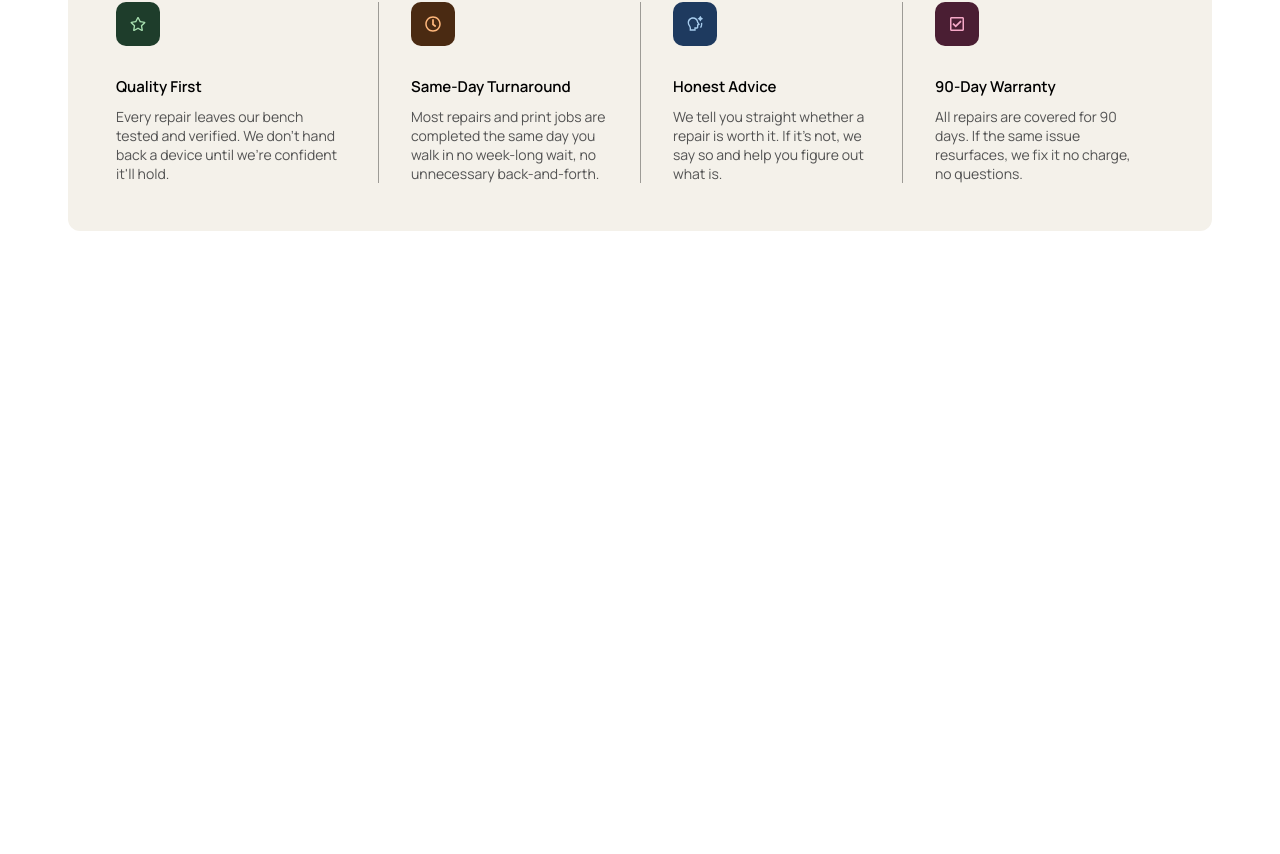
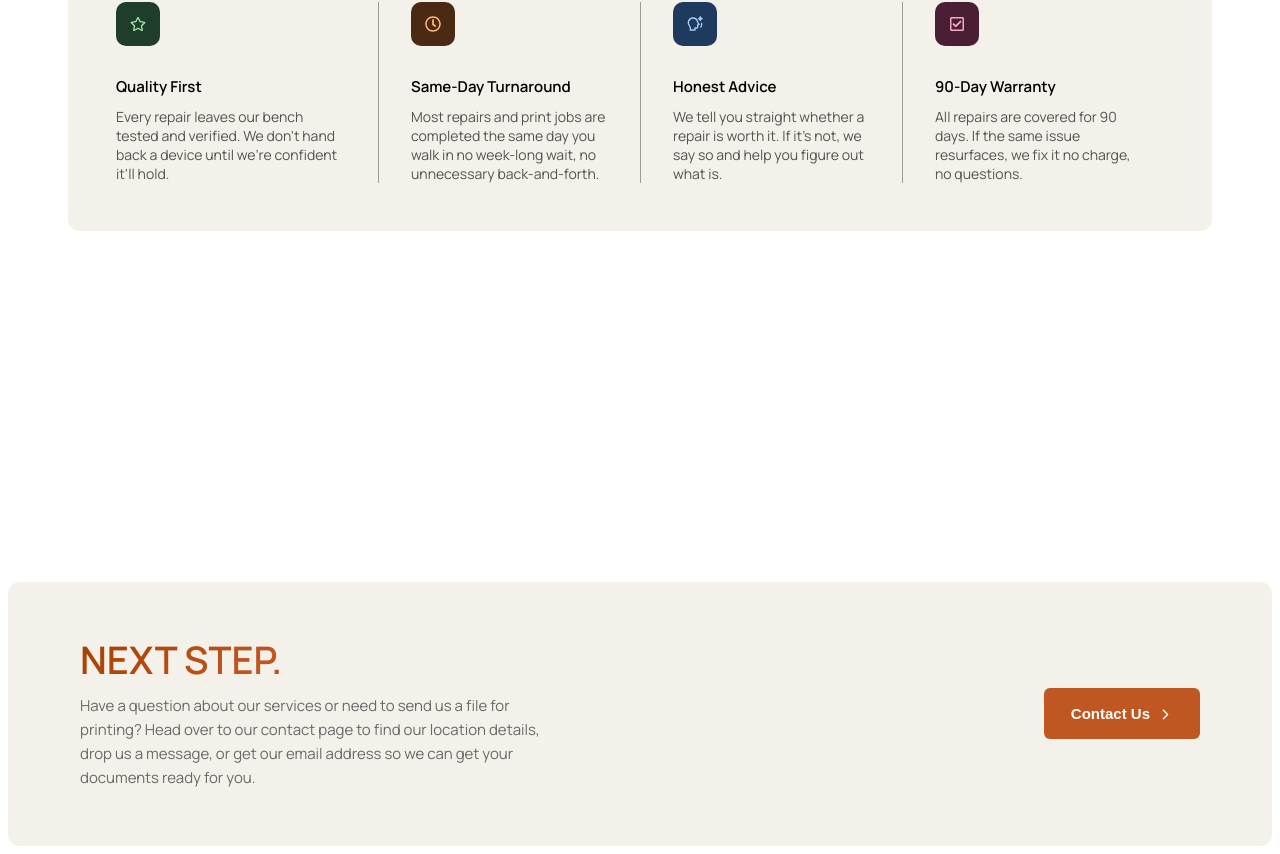
Before and after one commit to Ashton607/pctrio, a React (Vite) app: page /about in a window 1280 px wide. Shown: the part 1026-1880 px from the top of the page. Before the commit the page ends 1616 px from the top, so only its background shows below. Built offline with nearby package versions, Linux system fonts and the light colour scheme.

Commit message:
Added: ourwork jsx and css files

```diff
--- a/src/components/about/About.css
+++ b/src/components/about/About.css
@@ -108,7 +108,6 @@
   width: 100%;
   padding: 48px;
   box-sizing: border-box;
-  margin-bottom: 50px;
   border-radius: 12px;
   background-color: #F4F1EA;
 }
@@ -161,14 +160,85 @@
   color: #535353;
 }
 .about-work-cards-item:nth-of-type(1):hover .about-work-cards-icon{
-  transform: translateY(-14px);
+  transform: translateY(-20px);
 }
 .about-work-cards-item:nth-of-type(2):hover .about-work-cards-icon{
-  transform: translateY(-14px);
+  transform: translateY(-20px);
 }
 .about-work-cards-item:nth-of-type(3):hover .about-work-cards-icon{
-  transform: translateY(-14px);
+  transform: translateY(-20px);
 }
 .about-work-cards-item:nth-of-type(4):hover .about-work-cards-icon{
-  transform: translateY(-14px);
+  transform: translateY(-20px);
 }
+
+/*Call to Action*/
+.our-work-cta {
+  display: flex;
+  align-items: center;
+  justify-content: space-between;
+  gap: 40px;
+  width: 100%;
+  background-color: #F4F1EA;
+  padding: 56px 72px;
+  box-sizing: border-box;
+  border-radius: 12px;
+}
+
+.cta-text {
+  display: flex;
+  flex-direction: column;
+  gap: 12px;
+  max-width: 480px;
+}
+
+.cta-title {
+  font-optical-sizing: auto;
+  font-weight: 600;
+  font-size: clamp(28px, 3vw, 38px);
+  line-height: 1.15;
+  background: linear-gradient(135deg, #a74000 0%, #C05621 40%, #7A3313 100%);
+  -webkit-background-clip: text;
+  -webkit-text-fill-color: transparent;
+  background-clip: text;
+  margin: 0;
+  text-transform: uppercase;
+}
+
+.cta-subtitle {
+  font-size: 15px;
+  line-height: 1.6;
+  color: #696969;
+  margin: 0;
+}
+
+.cta-buttons {
+  display: flex;
+  gap: 14px;
+  flex-shrink: 0;
+}
+
+.cta-button {
+  display: inline-flex;
+  align-items: center;
+  gap: 8px;
+  padding: 14px 26px;
+  font-family: 'Outfit', sans-serif;
+  font-size: 15px;
+  font-weight: 600;
+  border-radius: 6px;
+  border: 1.5px solid transparent;
+  cursor: pointer;
+  white-space: nowrap;
+  transition: background-color 0.2s ease, border-color 0.2s ease, transform 0.15s ease;
+}
+
+.cta-button.primary {
+  background-color: #C05621;
+  color: #FFFFFF;
+}
+
+.cta-button.primary:hover {
+  background-color: #A3481B;
+  transform: translateY(-1px);
+}
--- a/src/components/about/About.jsx
+++ b/src/components/about/About.jsx
@@ -3,9 +3,12 @@ import './About.css'
 import aboutImg from '../../assets/aboutImg.jpg'
 import { FaRegStar,FaRegClock,FaRegCheckSquare } from "react-icons/fa";
 import { RiSpeakAiLine } from "react-icons/ri";
+import { useNavigate } from 'react-router-dom'
+import { IoIosArrowForward } from "react-icons/io";
 
 
 const About = () => {
+const navigate = useNavigate()
   return (
     <div className='About'>
 
@@ -68,6 +71,23 @@ const About = () => {
     If the same issue resurfaces, we fix it no charge, no questions.</span>
    </div>
    </div>
+   </div>
+
+   <div className="our-work-cta">
+    <div className="cta-text">
+    <h2 className="cta-title">next step.</h2>
+    <p className="cta-subtitle">
+    Have a question about our services or need to send us a file for printing?
+    Head over to our contact page to find our location details, drop us a message,
+    or get our email address so we can get your documents ready for you.
+    </p>
+    </div>
+   {/*Should add an on click function to the buttons later */}
+   <div className="cta-buttons">
+    <button className="cta-button primary" onClick={() => navigate('/')}>
+    Contact Us<span className="arrow"><IoIosArrowForward style={{ marginBottom: '-3px' }} /></span>
+    </button>
+    </div>
     </div>
 
     </div>
```
Also changed, not shown: src/components/ourwork/Ourwork.jsx (added, +11 -0 lines), src/components/ourwork/Ourwork.css (added).
